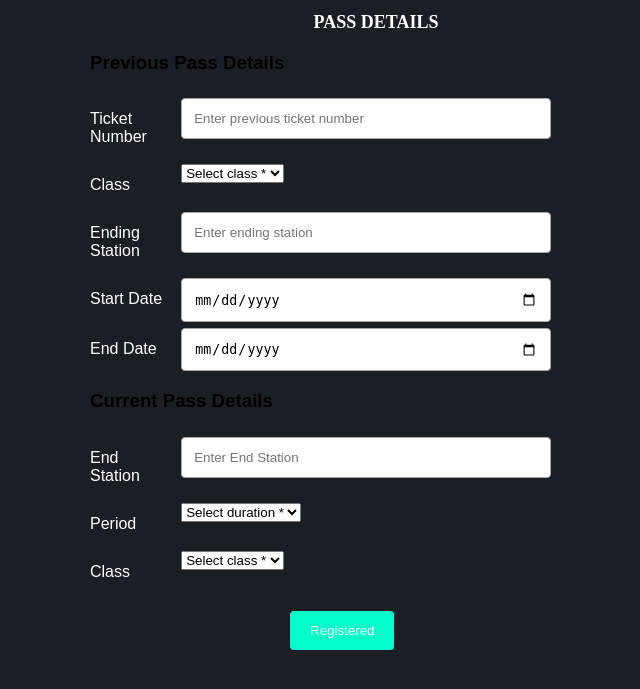
After one commit to Kashyap110/Railway-Consession, a PHP site: page /passdetails.php in a window 1280 px wide. The commit adds this page. Shown: the top 689 px of the page, without its empty margins (270-910 px from the left). Run offline with PHP 8.4, Linux system fonts and the light colour scheme.

Commit message:
pass details added

```diff
--- a/css/details.css
+++ b/css/details.css
@@ -41,6 +41,9 @@ h1{
     text-decoration: none;
     text-transform: uppercase;
     margin-right: 340px;
+}
+h2{
+    color: white;
 }
 label{
     padding: 12px 12px 12px 0;
--- /dev/null
+++ b/passdetails.php
@@ -0,0 +1,102 @@
+<!DOCTYPE html>
+<html lang="en-us">
+    <head>
+        <meta charset="UTF-8">
+        <title>Registration Form</title>
+        <link rel="stylesheet" href="css/details.css">
+        <script type="text/javascript" lang="javascript" src="js/details.js"></script>
+    </head>
+
+    <body>
+        <h1>Pass Details</h1>
+        <h3>Previous Pass Details</h3>
+        <form action="dashboard.html" method="post">
+            <div class="row">
+                <div class="col-10">
+                    <label for="tkno">Ticket Number</label>
+                </div>
+                <div class="col-90">
+                    <input type="text" id="tkno" name="tkno" placeholder="Enter previous ticket number">
+                </div>
+            </div>
+            <div class="row">
+                <div class="col-10">
+                    <label for="class">Class</label>
+                </div>
+                <div class="col-90">
+                            <select id="class" name="class" required>
+                                <option disabled selected>Select class *</option>
+                                <option>First</option>
+                                <option>Second</option>
+                            </select>
+                        </div>
+            </div>
+            <div class="row">
+                <div class="col-10">
+                    <label for="endstation">Ending Station</label>
+                </div>
+                <div class="col-90">
+                <input type="text" id="endstation" name="endstation" placeholder="Enter ending station">
+                </div>
+            </div>
+            <div class="row">
+                <div class="col-10">
+                    <label for="stdate">Start Date</label>
+                </div>
+                <div class="col-90">
+                    <input type="date" id="stdate" name="stdate" maxlength="10" placeholder="Enter start date">
+                </div>
+            </div>
+            <div class="row">
+                <div class="col-10">
+                    <label for="enddate">End Date</label>
+                </div>
+                <div class="col-90">
+                    <input type="date" id="enddate" name="enddate" maxlength="10" placeholder="Enter End date">
+                </div>
+            </div>
+            <h3>Current Pass Details</h3>
+            <div class="row">
+                <div class="col-10">
+                    <label for="endstation">End Station</label>
+                </div>
+                <div class="col-90">
+                    <input type="text" id="endstation" name="endstation" placeholder="Enter End Station">
+                </div>
+            </div>
+            <div class="row">
+                <div class="col-10">
+                    <label for="period">Period</label>
+                </div>
+                <div class="col-90">
+                            <select id="period" name="period" required>
+                                <option disabled selected>Select duration *</option>
+                                <option>Monthly</option>
+                                <option>Quarterly</option>
+                            </select>
+                        </div>
+            </div>
+
+            <div class="row">
+                <div class="col-10">
+                    <label for="class">Class</label>
+                </div>
+                <div class="col-90">
+                            <select id="class" name="class" required>
+                                <option disabled selected>Select class *</option>
+                                <option>First</option>
+                                <option>Second</option>
+                            </select>
+                        </div>
+            </div>
+
+
+
+            </div><br>
+
+            <div class="row">
+                <input type="submit" value="Registered" name="submit">
+            </div>
+        </form>
+    </body>
+</html>
```
